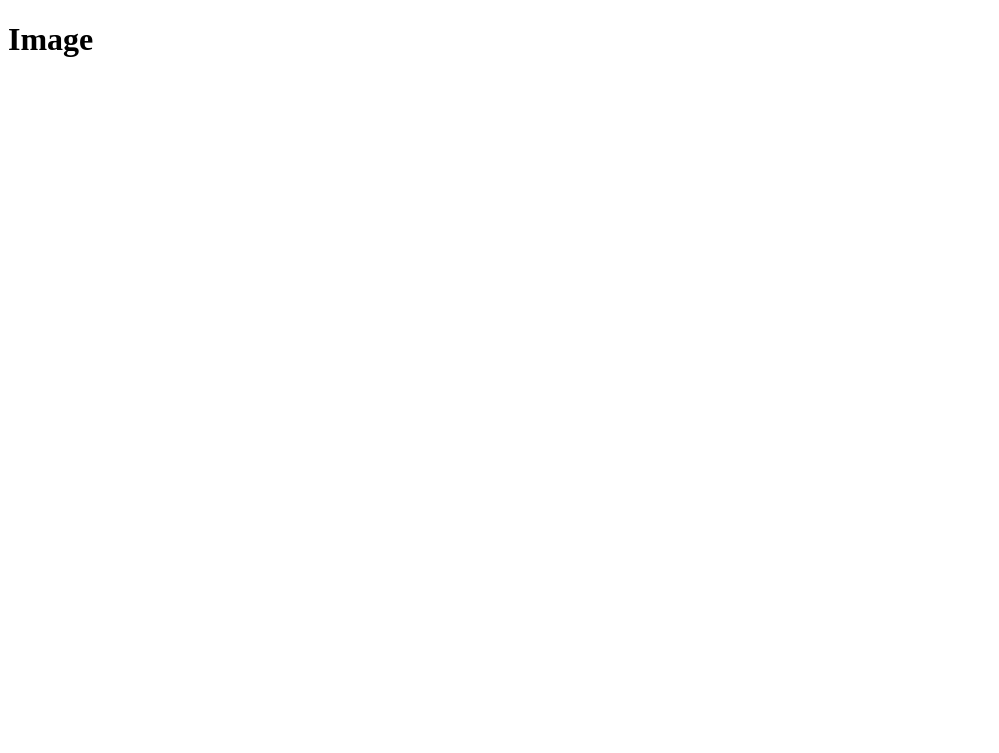
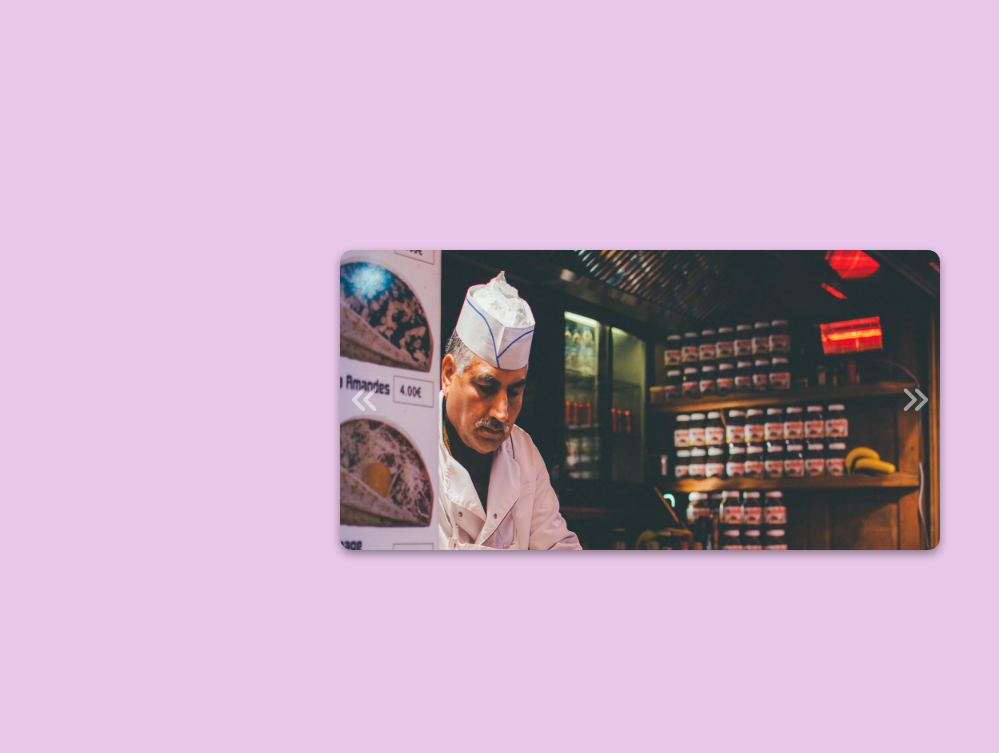
Before and after one commit to sakibhasan-24/image-slider, a plain HTML site: page index.html in a window 1280 px wide. Shown: the whole page, without its empty margins (0-999 px from the left). Drawn offline with Linux system fonts and the light colour scheme.

Commit message:
done structure

```diff
--- a/index.html
+++ b/index.html
@@ -4,10 +4,30 @@
     <meta charset="UTF-8" />
     <meta name="viewport" content="width=device-width, initial-scale=1.0" />
     <title>Image</title>
+    <link
+      rel="shortcut icon"
+      href="https://thumbs.dreamstime.com/b/left-arrow-icon-vector-sign-symbol-isolated-white-backgro-background-your-web-mobile-app-design-logo-concept-133828973.jpg"
+      type="image/x-icon"
+    />
     <link rel="stylesheet" href="style.css" />
+    <script
+      src="https://kit.fontawesome.com/01c61bf859.js"
+      crossorigin="anonymous"
+    ></script>
   </head>
   <body>
-    <h1>Image</h1>
+    <div class="slider-container">
+      <div class="image-container">
+        <img src="images/image-1.jpg" alt="img-1" />
+        <img src="images/image-2.jpg" alt="img-1" />
+        <img src="images/image-3.jpg" alt="img-1" />
+        <img src="images/image-5.jpg" alt="img-1" />
+        <img src="images/image-6.jpg" alt="img-1" />
+      </div>
+
+      <i class="fa-solid fa-angles-left btn prev"></i>
+      <i class="fa-solid fa-angles-right btn next"></i>
+    </div>
     <script src="script.js"></script>
   </body>
 </html>
--- a/style.css
+++ b/style.css
@@ -0,0 +1,45 @@
+body {
+  margin: 0;
+  display: flex;
+  justify-content: center;
+  align-items: center;
+  height: 100vh;
+  background-color: rgb(232, 199, 232);
+}
+
+html {
+  font-size: 62.5%;
+}
+.slider-container {
+  position: relative;
+  width: 60rem;
+  height: 30rem;
+  overflow: hidden;
+  border-radius: 12px;
+  box-shadow: 0 4px 8px rgba(0, 0, 0, 0.4);
+}
+.image-container {
+  display: flex;
+}
+.image-container img {
+  width: 60rem;
+  height: 50rem;
+}
+.btn {
+  position: absolute;
+  top: 50%;
+  color: #fff;
+  font-size: 3rem;
+  transform: translateY(-50%);
+  opacity: 50%;
+  cursor: pointer;
+}
+.btn.prev {
+  left: 1rem;
+}
+.btn.next {
+  right: 1rem;
+}
+.btn:hover {
+  opacity: 100%;
+}
```
Also changed, not shown: images/image-1.jpg (added), images/image-2.jpg (added), images/image-3.jpg (added), images/image-5.jpg (added), images/image-6.jpg (added), images/image-7.jpg (added).
